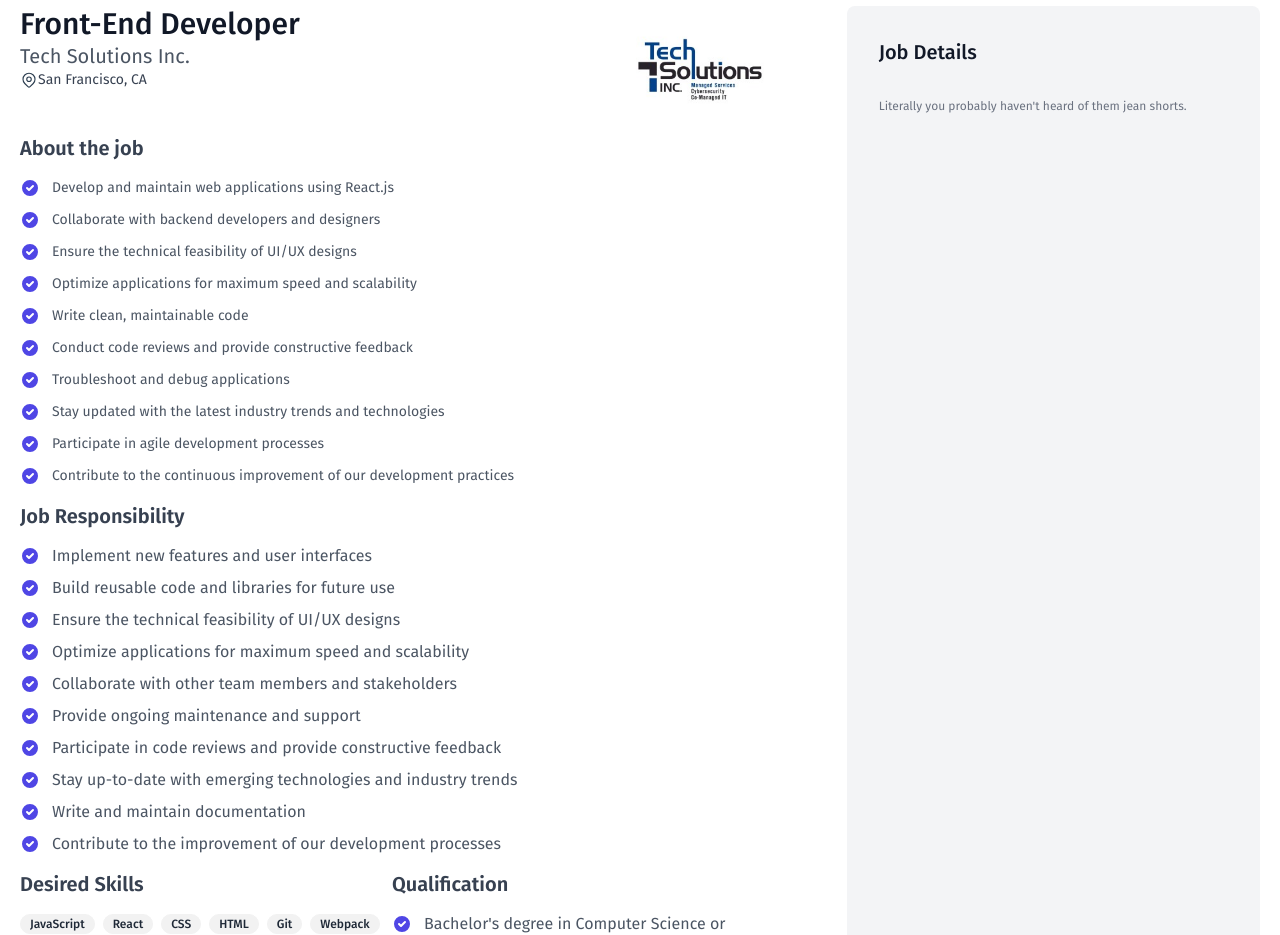
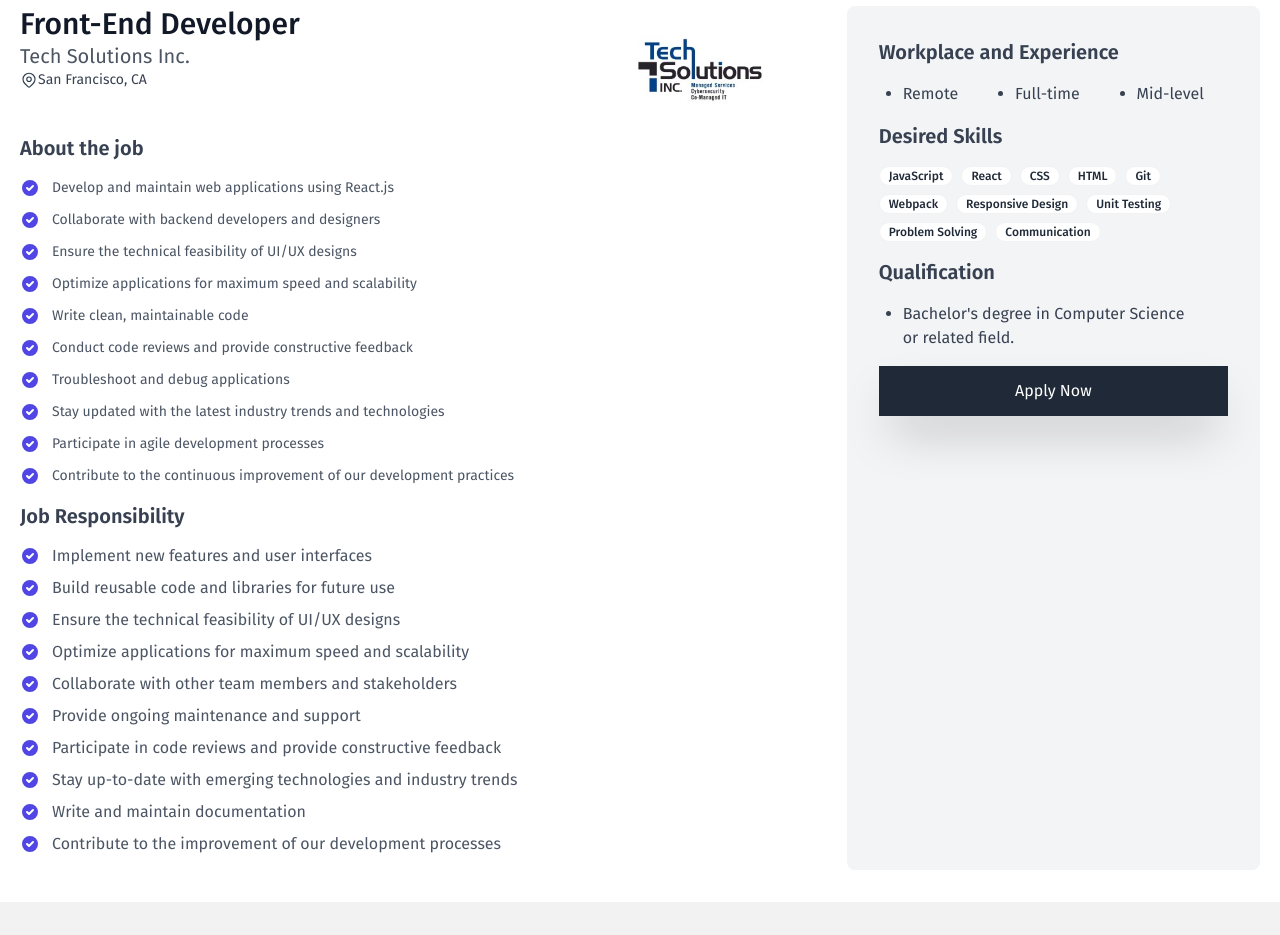
Before and after one commit to InjamulCSE15/Job-Junction, a React (Vite) app: page /job/1 in a window 1280 px wide. Shown: the part 400-1335 px from the top of the page. Built offline with nearby package versions, Linux system fonts and the light colour scheme.

Commit message:
job details added

```diff
--- a/src/components/JobDetails/JobDetails.jsx
+++ b/src/components/JobDetails/JobDetails.jsx
@@ -79,39 +79,26 @@ export const JobDetails = () => {
                                         </li>)
                                 }
                             </ul>
-                            <div className="grid grid-cols-1 md:grid-cols-2">
-                                <div>
-                                    <h1 className='text-xl font-semibold text-gray-700'>Desired Skills</h1>
-                                    <div className="flex flex-wrap gap-2 my-4">
-                                        {skills.map((skill, i) => (<div key={i} className="badge badge-ghost font-medium text-xs">{skill}</div>))}
-                                    </div>
-                                </div>
-                                <div>
-                                    <h1 className='text-xl font-semibold text-gray-700'>Qualification</h1>
-                                    <ul className="my-4 space-y-3">
-                                        <li className="flex items-start lg:col-span-1">
-                                                    <div className="flex-shrink-0">
-                                                        <svg className="w-5 h-5 text-indigo-600" fill="currentColor" viewBox="0 0 20 20">
-                                                            <path fillRule="evenodd"
-                                                                d="M10 18a8 8 0 100-16 8 8 0 000 16zm3.707-9.293a1 1 0 00-1.414-1.414L9 10.586 7.707 9.293a1 1 0 00-1.414 1.414l2 2a1 1 0 001.414 0l4-4z"
-                                                                clipRule="evenodd"></path>
-                                                        </svg>
-                                                    </div>
-                                                    <p className="ml-3 leading-5 text-gray-600">
-                                                        {qualifications}
-                                                    </p>
-                                        </li>
-                                    </ul>
-                                </div>
-                            </div>
                         </div>
                     </div>
                     <div className="lg:w-2/6 md:w-1/2 bg-gray-100 rounded-lg p-8 flex flex-col md:ml-auto w-full mt-10 md:mt-0">
-                        <h2 className="text-gray-900 text-xl font-medium title-font mb-5">Job Details</h2>
-                        {
-
-                        }
-                        <p className="text-xs text-gray-500 mt-3">Literally you probably haven't heard of them jean shorts.</p>
+                        <h1 className='text-xl font-semibold text-gray-700'>Workplace and Experience</h1>
+                        <ul className="list-disc flex flex-wrap gap-2 justify-between px-6 py-4 text-gray-700">
+                            <li>{remote ? 'Remote' : 'On-site'}</li>
+                            <li>{jobType}</li>
+                            <li>{position}</li>
+                        </ul>
+                        <h1 className='text-xl font-semibold text-gray-700'>Desired Skills</h1>
+                        <div className="flex flex-wrap gap-2 my-4">
+                            {skills.map((skill, i) => (<div key={i} className="badge badge-white font-medium text-xs">{skill}</div>))}
+                        </div>
+                        <h1 className='text-xl font-semibold text-gray-700'>Qualification</h1>
+                        <ul className="my-4 space-y-3 list-disc px-6 text-gray-700">
+                            <li>{qualifications}</li>
+                        </ul>
+                        <button class="relative flex h-[50px] w-full items-center justify-center overflow-hidden bg-gray-800 text-white shadow-2xl transition-all before:absolute before:h-0 before:w-0 before:bg-cyan-600 before:duration-500 before:ease-out hover:shadow-cyan-600 hover:before:h-56 hover:before:w-full">
+                            <span class="relative z-10">Apply Now</span>
+                        </button>
                     </div>
                 </div>
             </div>
```
